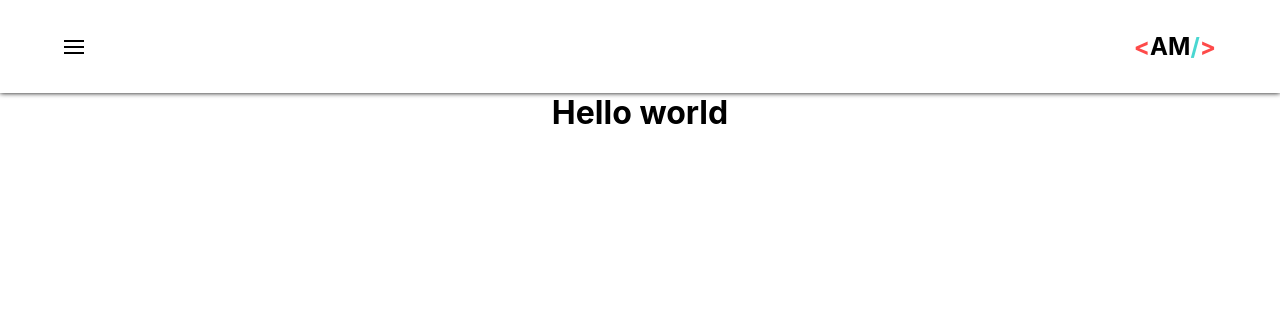
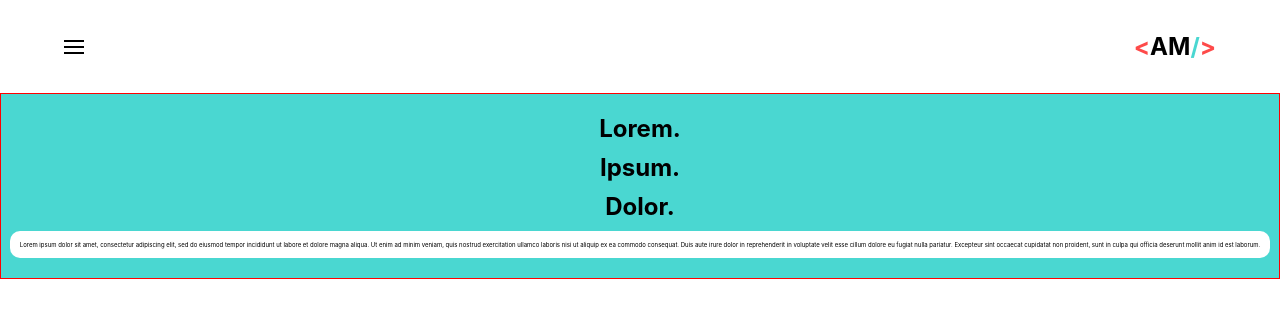
Before and after one commit to alexismarroquin7/am-fe-a, a Next.js app: page / in a window 1280 px wide. Shown: the top 318 px of the page. Built offline with nearby package versions, Linux system fonts and the light colour scheme.

Commit message:
extends theme to shared config

```diff
--- a/components/Card/index.js
+++ b/components/Card/index.js
@@ -1,12 +1,19 @@
 import styled from "styled-components";
 
 const StyledCard = styled.div`
+  width: ${({width}) => width ? width : 'auto'};
+  border-radius: ${({borderRadius, theme}) => borderRadius ? borderRadius : theme.borderRadius.primary};
+  color: ${({color, theme}) => color ? color : theme.color.black};
+  background-color: ${({bgColor, theme}) => bgColor ? bgColor : theme.color.white};
 
+  padding: ${({padding, theme}) => padding ? padding : theme.padding.primary};
 `
 
 export const Card = (props) => {
   return (
-    <StyledCard/>
+    <StyledCard>
+      {props.children}
+    </StyledCard>
   )
 
 }
--- a/components/Section/index.js
+++ b/components/Section/index.js
@@ -4,13 +4,17 @@ const StyledSection = styled.section`
   width: ${({width}) => width ? width : '100%'};
   height: ${({height}) => height ? height : 'auto'};
   border: ${({border}) => border ? border : 'none'};
+
   display: flex;
   flex-flow: column wrap;
   align-items: center;
   justify-content: center;
-  padding: ${({padding}) => padding ? padding : '0 1rem'};
+  gap: ${({gap, theme}) => gap ? gap : theme.gap.primary};
+
+  padding: ${({padding}) => padding ? padding : '2rem 0'};
   background-color: ${({bgColor, theme}) => bgColor ? bgColor : theme.color.white};
   color: ${({color, theme}) => color ? color : theme.color.black};
+
 
 `
 
--- a/data/home.js
+++ b/data/home.js
@@ -1,12 +1,20 @@
+import { createIds } from "../utils";
+
+const titleWords = [
+  {
+    text: 'Lorem.'
+  },
+  {
+    text: 'Ipsum.'
+  },
+  {
+    text: 'Dolor.'
+  },
+];
+
 export const home = {
   title: {
-    words: [
-      {
-        text: 'Design.'
-      },
-      {
-        text: 'Development.'
-      }
-    ]
-  }
+    words: createIds('word_id', titleWords, true)
+  },
+  description: "Lorem ipsum dolor sit amet, consectetur adipiscing elit, sed do eiusmod tempor incididunt ut labore et dolore magna aliqua. Ut enim ad minim veniam, quis nostrud exercitation ullamco laboris nisi ut aliquip ex ea commodo consequat. Duis aute irure dolor in reprehenderit in voluptate velit esse cillum dolore eu fugiat nulla pariatur. Excepteur sint occaecat cupidatat non proident, sunt in culpa qui officia deserunt mollit anim id est laborum."
 }
--- a/package.json
+++ b/package.json
@@ -12,7 +12,8 @@
     "next": "^12.0.8",
     "react": "17.0.2",
     "react-dom": "17.0.2",
-    "styled-components": "^5.3.3"
+    "styled-components": "^5.3.3",
+    "uuid": "^8.3.2"
   },
   "devDependencies": {
     "eslint": "8.7.0",
--- a/pages/index.js
+++ b/pages/index.js
@@ -1,12 +1,19 @@
-import { Section } from "../components";
+// data
+import { home } from "../data";
+
+// components
+import { Card, Section } from "../components";
 import Head from 'next/head';
+
+// styles
 import { useTheme } from "styled-components";
 
 export default function Home() {
   const theme = useTheme();
   return (
     <Section
-      bgColor={theme.color.primary}
+      bgColor={theme.color.secondary.value}
+      border={"1px solid red"}
     >
       <Head>
         <title>Create Next App</title>
@@ -14,7 +21,19 @@ export default function Home() {
         <link rel="icon" href="/favicon.ico" />
       </Head>
 
-      <h1>Hello world</h1>
+      {home.title.words.map(word => {
+        return (
+        <h2
+          key={word.word_id}
+        >
+          {word.text}
+        </h2>
+        )
+      })}
+
+      <Card>
+        {home.description}
+      </Card>
 
     </Section>
   )
--- a/styles/theme.js
+++ b/styles/theme.js
@@ -1,6 +1,19 @@
 import { createGlobalStyle } from "styled-components";
 
+const sharedTheme = {
+  borderRadius: {
+    primary: "10px"
+  },
+  padding: {
+    primary: "1rem"
+  },
+  gap: {
+    primary: "1rem"
+  },
+}
+
 const light = {
+  ...sharedTheme,
   type: 'light',
   color: {
     primary: {
@@ -18,10 +31,10 @@ const light = {
     white: "#fff",
     black: "#000"
   }
-
 };
 
 const dark = {
+  ...sharedTheme,
   type: 'dark',
   color: {
     primary: {
--- /dev/null
+++ b/utils/create-ids.js
@@ -0,0 +1,10 @@
+import { v4 as uuidv4 } from 'uuid';
+
+export const createIds = (key = 'key', arr = [], useUUID = false) => arr.map((it, i) => {
+  return {
+    ...it,
+    [key]: useUUID
+    ? uuidv4()
+    : i
+  }
+})
--- /dev/null
+++ b/utils/index.js
@@ -0,0 +1 @@
+export * from "./create-ids"
```
Also changed, not shown: 1 other file (tests, documents, lock files or other folders).
